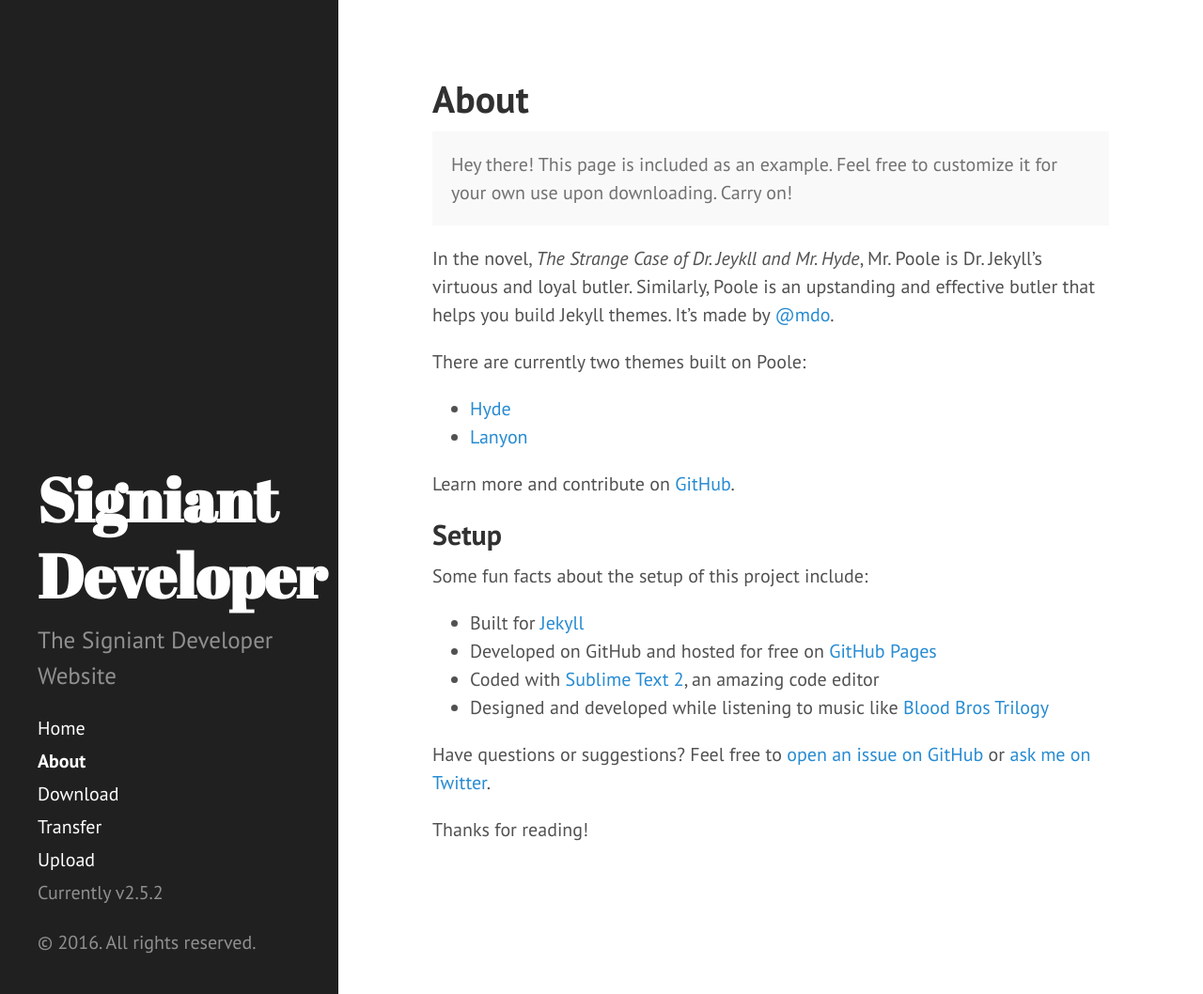
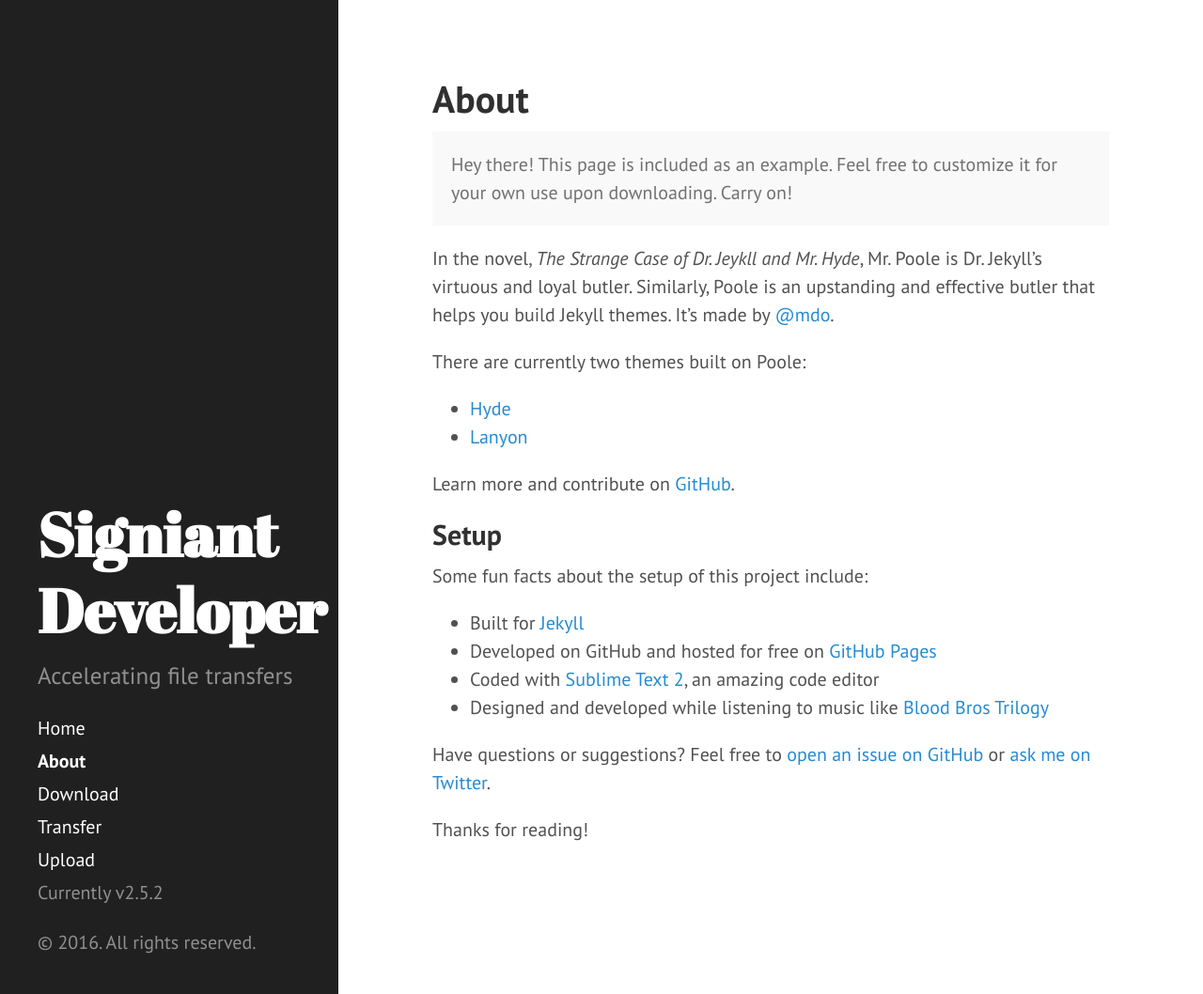
Before and after one commit to iammeaticus/web-transfer-api-samples, a Jekyll site: the page built from _pages/about.md, in a window 1280 px wide and 1058 px high. Shown: the whole window at 94% size. Built offline with Jekyll 4.4.1, drawn with Linux system fonts in a browser that asks for light colours.

Commit message:
Updating title

```diff
--- a/_config.yml
+++ b/_config.yml
@@ -8,7 +8,7 @@ permalink:        pretty
 # Setup
 title:            Signiant Developer
 tagline:          ''
-description:      'The Signiant Developer Website'
+description:      'Accelerating file transfers'
 url:              http://dev.signiant.com
 baseurl:          /
 
@@ -17,7 +17,7 @@ author:
   url:            https://twitter.com/signiant
 
 # Custom vars
-version:          2.5.2
+version:          2.5.2 #the current version of the JavaScript Transfer API
 
 github:
   repo:           https://github.com/Signiant
```
